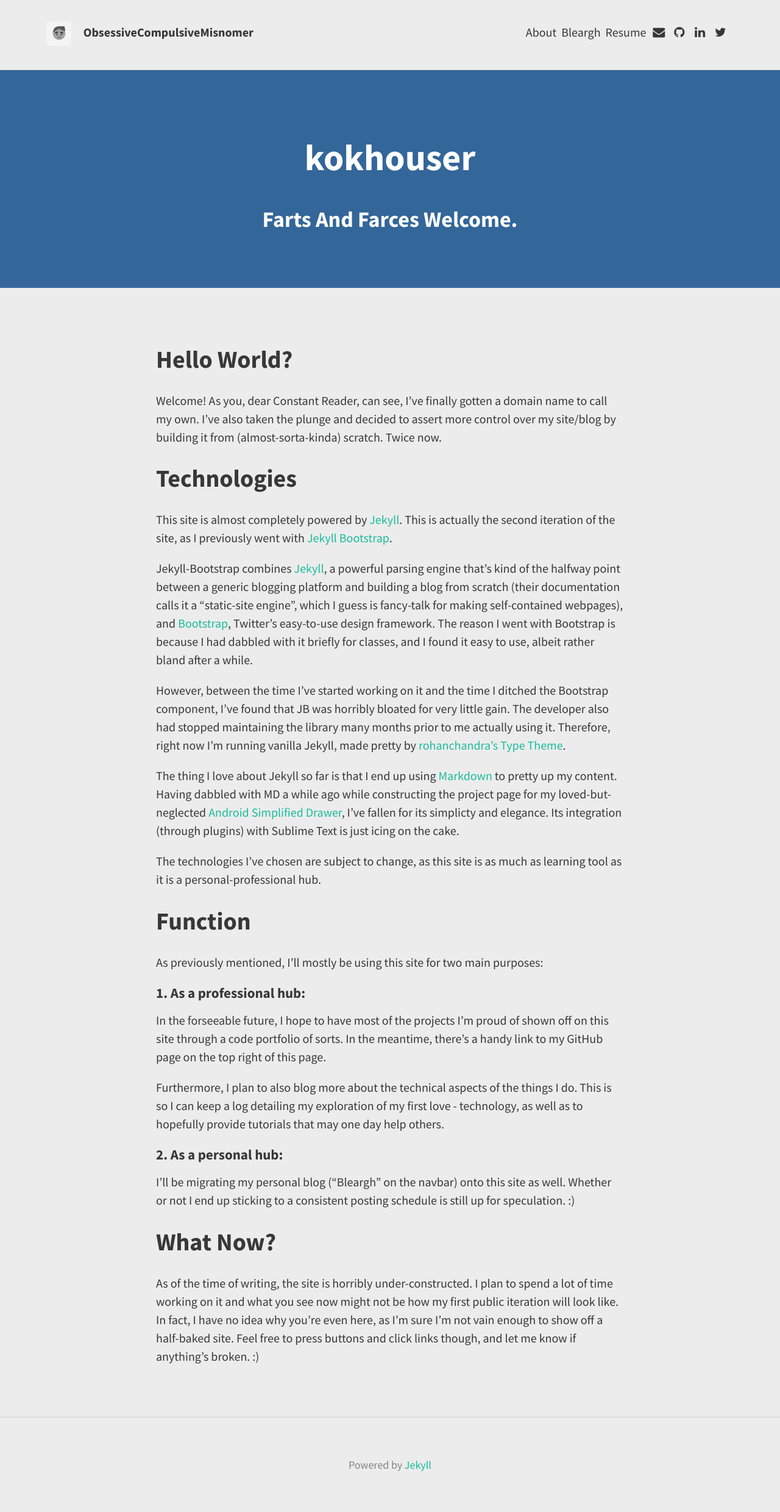
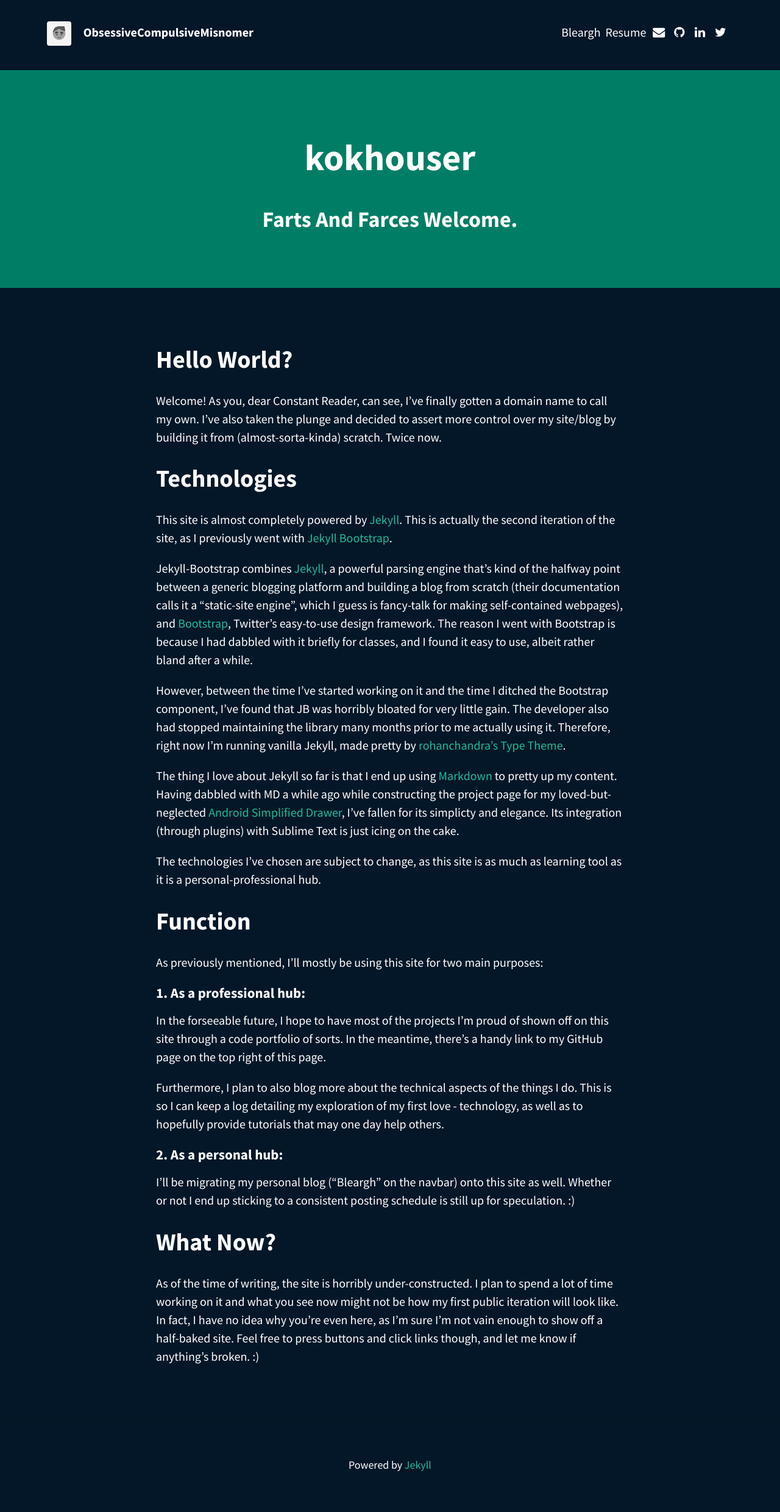
Before and after one commit to kokhouser/kokhouser.github.io, a Jekyll site: the page built from index.md, in a window 1280 px wide. Shown: the whole page at 61% size. Built offline with Jekyll 4.4.1, drawn with Linux system fonts in a browser that asks for light colours; nearby versions of some CDN libraries.

Commit message:
Changed color scheme

```diff
--- a/_sass/base/_variables.scss
+++ b/_sass/base/_variables.scss
@@ -8,22 +8,22 @@ $padding-small: 5%;
 $padding-x-small: 3%;
 
 // brand colors
-$brand-color: #ececec;
-$background-color: #ececec;
+$brand-color: #031728;
+$background-color: #031728;
 $border-color: rgba(0, 0, 0, 0.1); // rgba recommended if using feature images
 
 // typography colors
-$text-color: #383838;
+$text-color: #FFF;
 $link-color: #1ABC9C;
 $selection-color: #D4D4D4; // visible when highlighting text
 
 // header colors
-$header-link-color: #383838;
+$header-link-color: #FFF;
 
 // feature image for articles
 $feature-image-text-color: #fff;
 $feature-image-size: cover; // options include "cover", "contain", "auto"
 
 // header description box
-$header-desc-background-color: #336699;
+$header-desc-background-color: #007E65;
 $header-desc-text-color: #FFF;
```
Also changed, not shown: about.md (deleted, +0 -12 lines).
